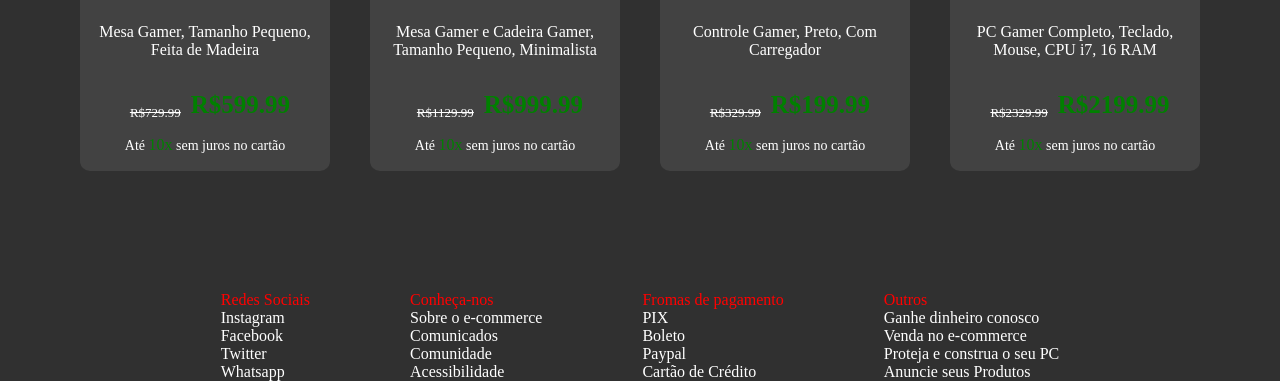
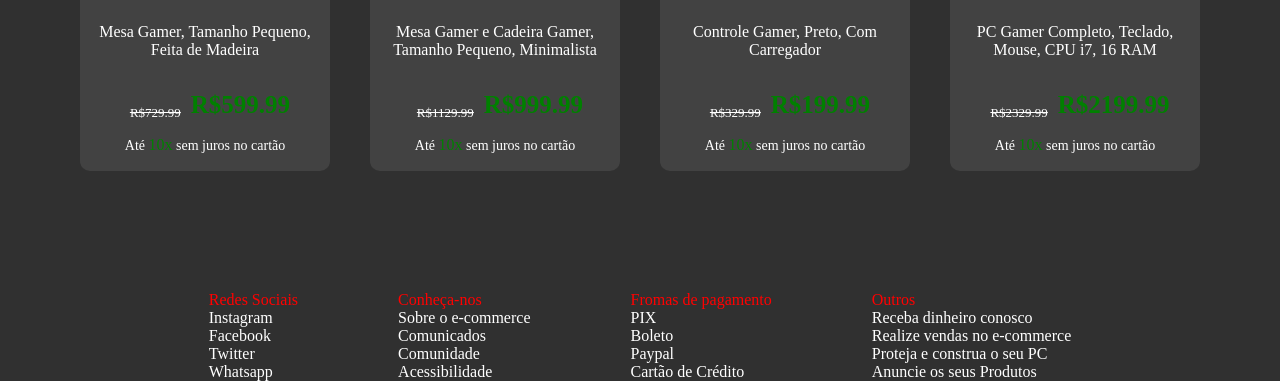
Before and after one commit to manawarah/TechWares_BD, a PHP site: page / in a window 1280 px wide. Shown: the part 2123-2504 px from the top of the page. Run offline with PHP 8.4, Linux system fonts and the light colour scheme; data comes from the database, SQL or seed files in the repository; some web fonts are replaced.

Commit message:
Update index.php

```diff
--- a/E-commerce/index.php
+++ b/E-commerce/index.php
@@ -206,10 +206,10 @@ $name = $return['nome'] ?? '';
         </ul>
         <ul>
             <li style="color: red;">Outros</li>
-            <li>Ganhe dinheiro conosco</li>
-            <li>Venda no e-commerce</li>
+            <li>Receba dinheiro conosco</li>
+            <li>Realize vendas no e-commerce</li>
             <li>Proteja e construa o seu PC</li>
-            <li>Anuncie seus Produtos</li>
+            <li>Anuncie os seus Produtos</li>
         </ul>
     </footer>
 </body>
```
